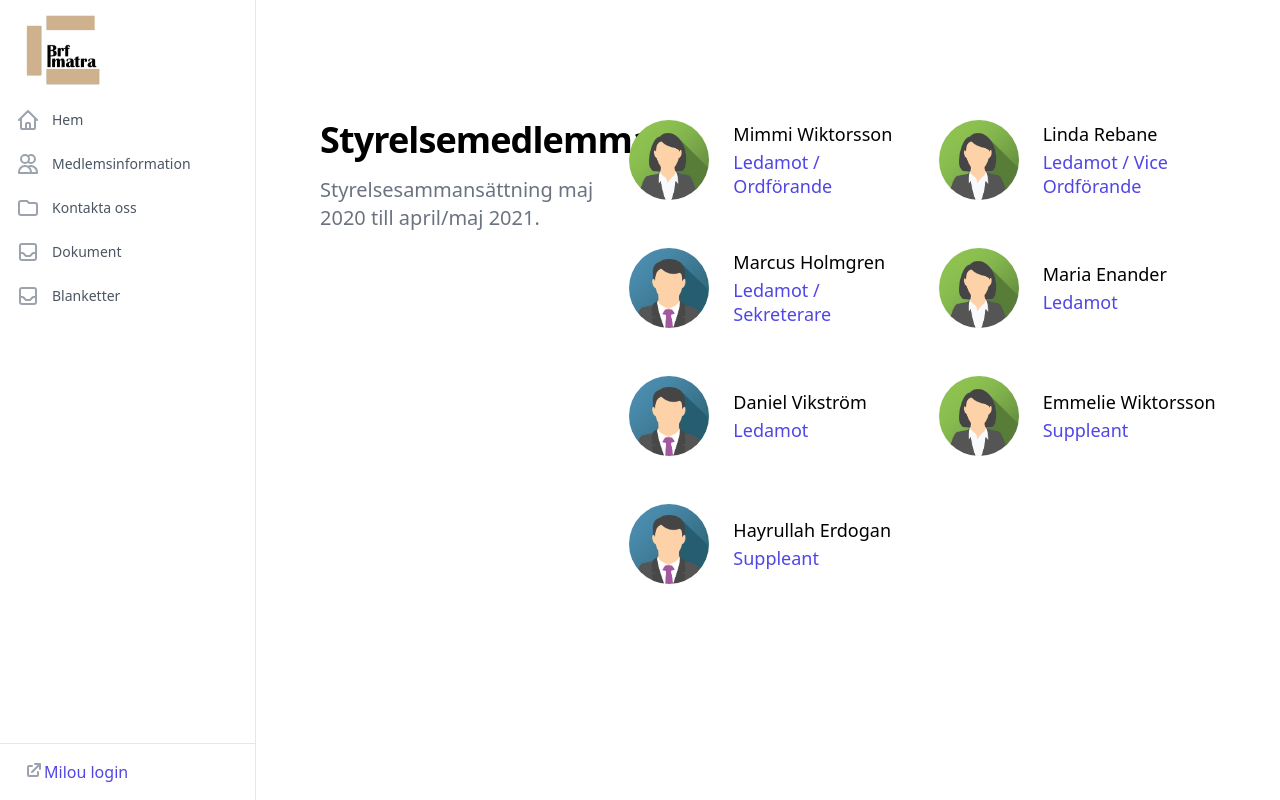
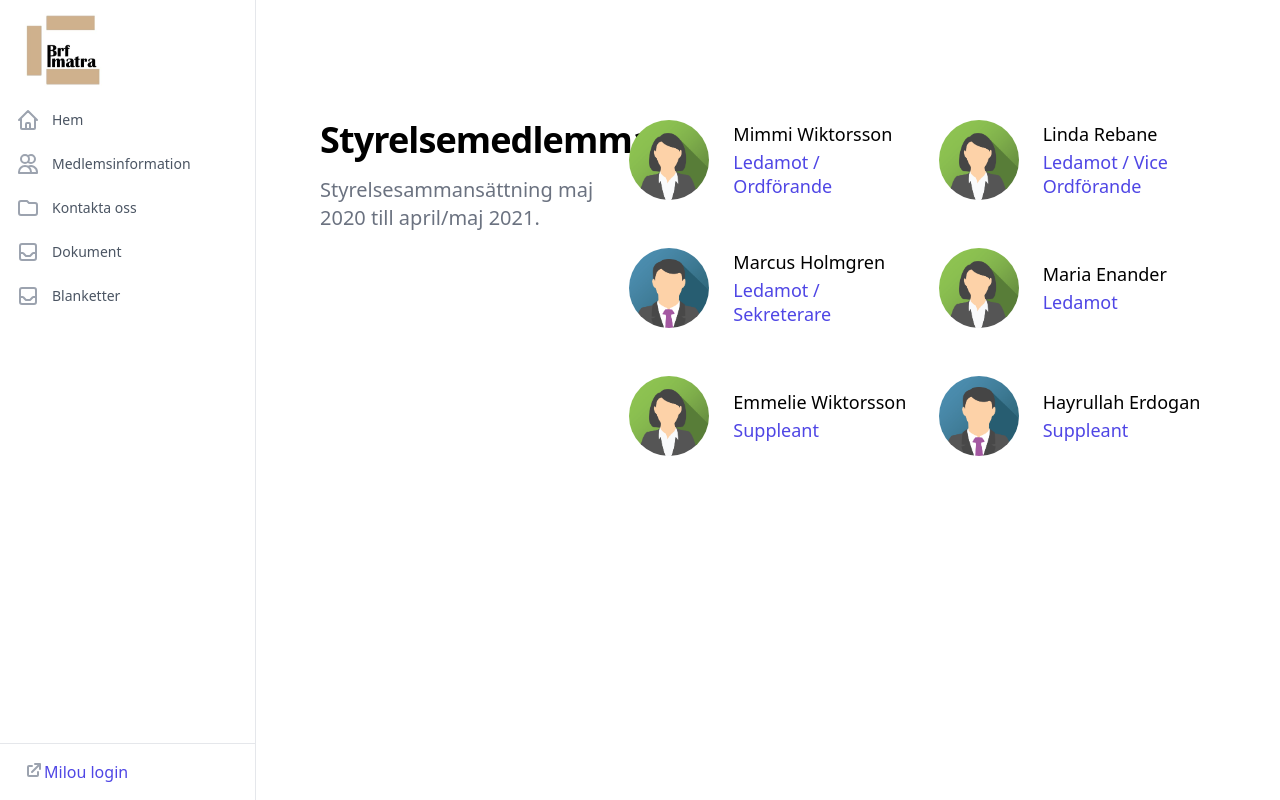
Before and after one commit to brf-imatra/hemsida, a Next.js app: page /styrelsen in a window 1280 px wide. Built offline with nearby package versions, Linux system fonts and the light colour scheme; a web font is replaced by a local one; what @tailwindcss/typography would draw is missing.

Commit message:
Justera styrelsen

```diff
--- a/src/pages/styrelsen.tsx
+++ b/src/pages/styrelsen.tsx
@@ -21,11 +21,6 @@ const styrelsemedlemmar = [
     name: 'Maria Enander',
     role: 'Ledamot ',
     imageUrl: '/avatars/img_avatar_w.png',
-  },
-  {
-    name: 'Daniel Vikström',
-    role: 'Ledamot ',
-    imageUrl: '/avatars/img_avatar_m.png',
   },
   {
     name: 'Emmelie Wiktorsson',
```
